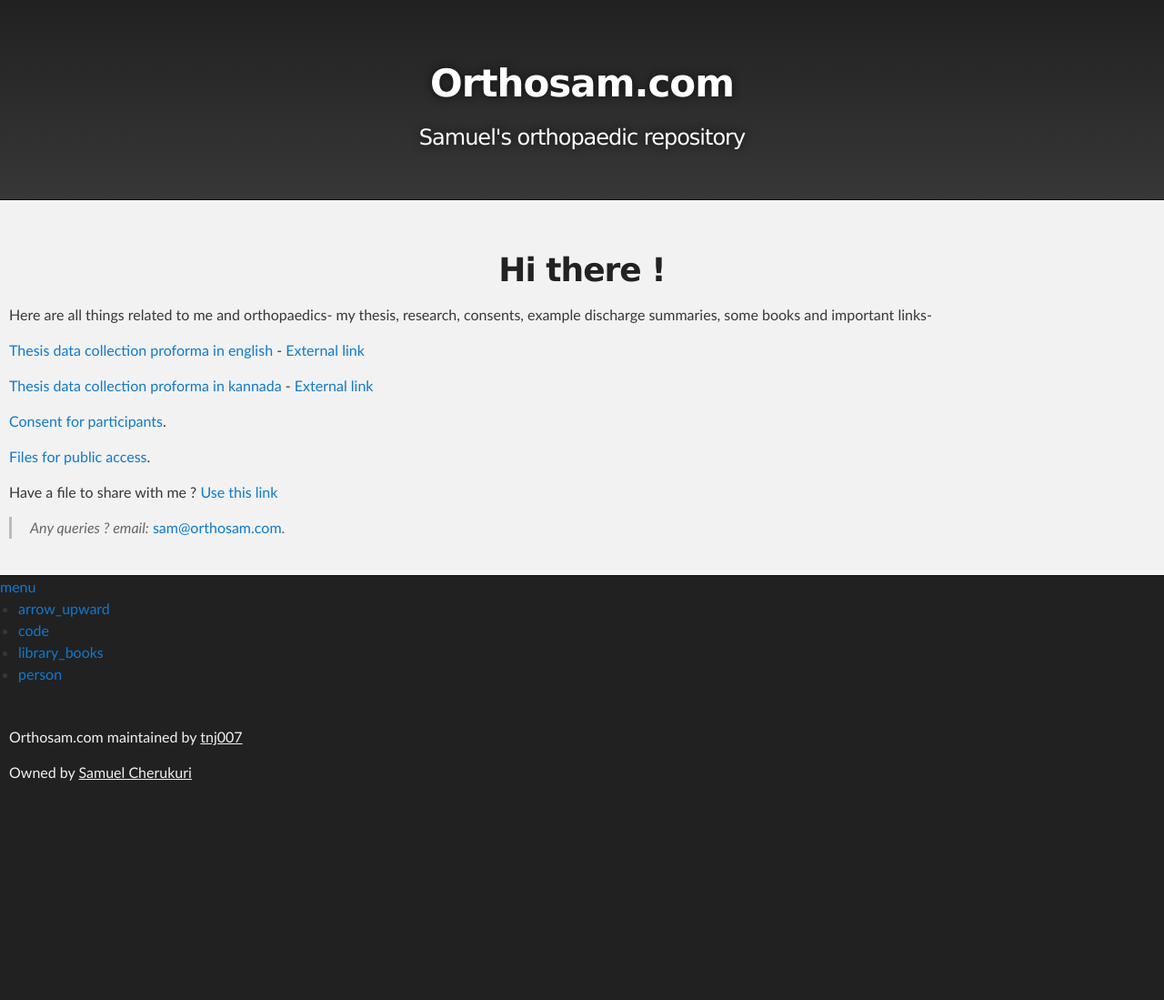
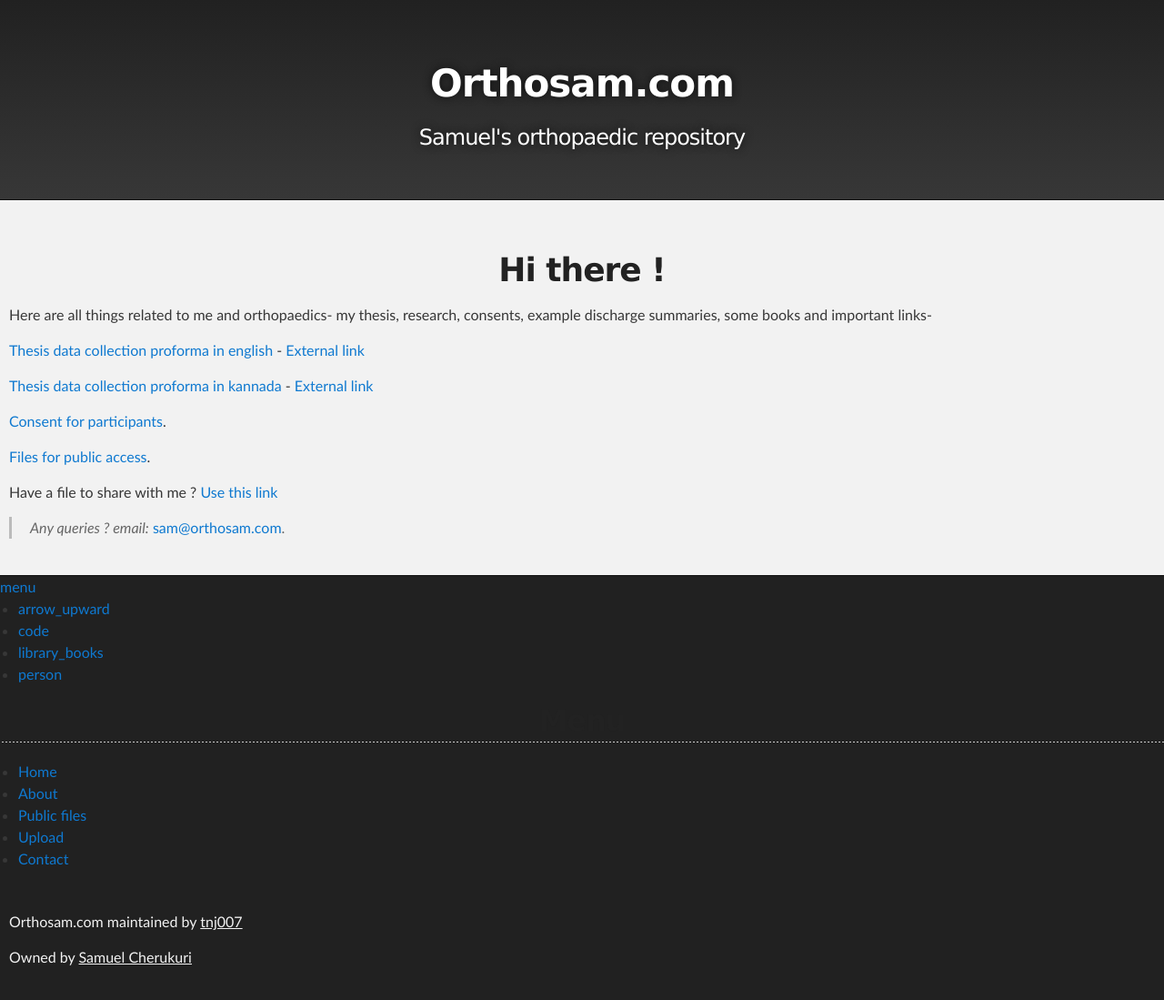
Before and after one commit to tnj007/samuel, a Jekyll site: the page built from index.md, in a window 1280 px wide. Shown: the whole page at 91% size. Built offline with Jekyll 4.4.1, drawn with Linux system fonts in a browser that asks for light colours; our own code applies the rules of GitHub Pages for plain Markdown files; before the commit the page ends 900 px from its top, so only the background shows below that.

Commit message:
Update nav-burger.html

```diff
--- a/_includes/nav-burger.html
+++ b/_includes/nav-burger.html
@@ -9,3 +9,11 @@
     <li><a class="btn-floating red darken-1 waves-effect waves-default" href="#contact"><i class="material-icons">person</i></a></li>
   </ul>
 </div>
+
+
+<h2>{{ site.data.menu.docs_list_title }}</h2>
+          <ul>
+          {% for item in site.data.menu.docs %}
+          <li><a href="{{ item.url }}" alt="{{ item.title }}">{{ item.title }}</a></li>
+          {% endfor %}
+          </ul>
```
